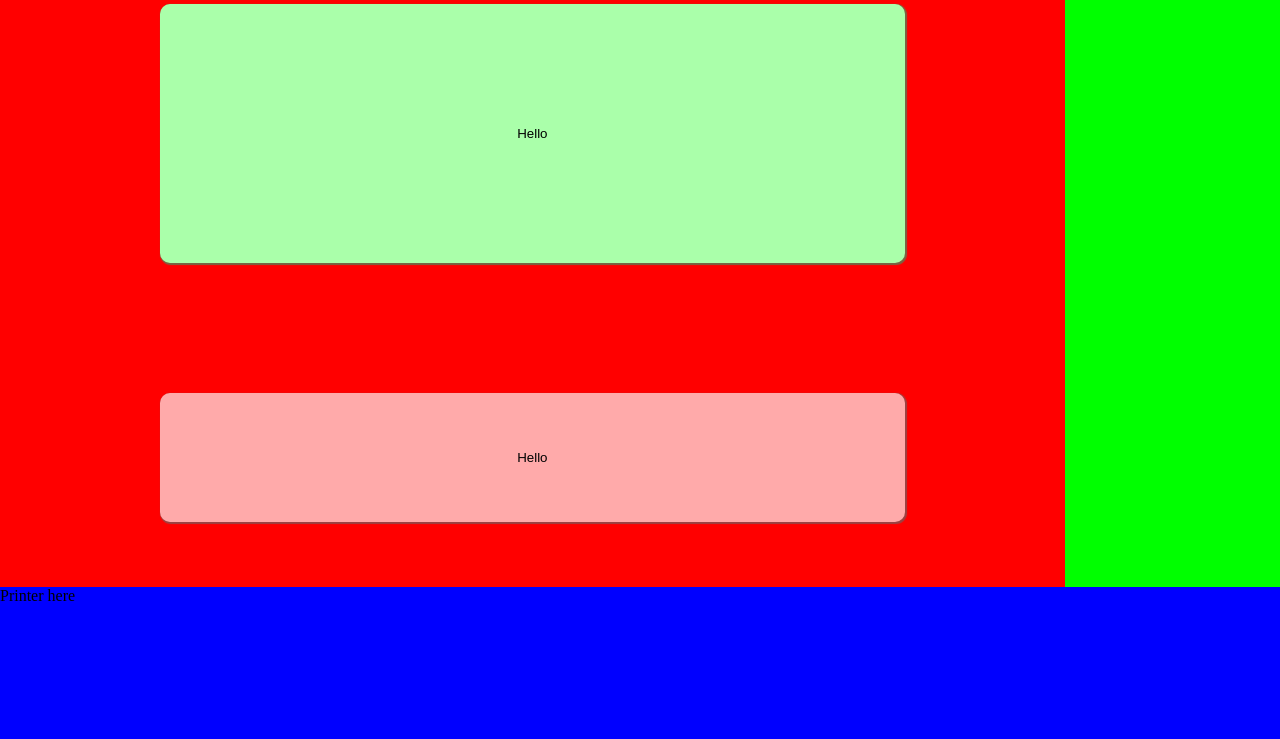
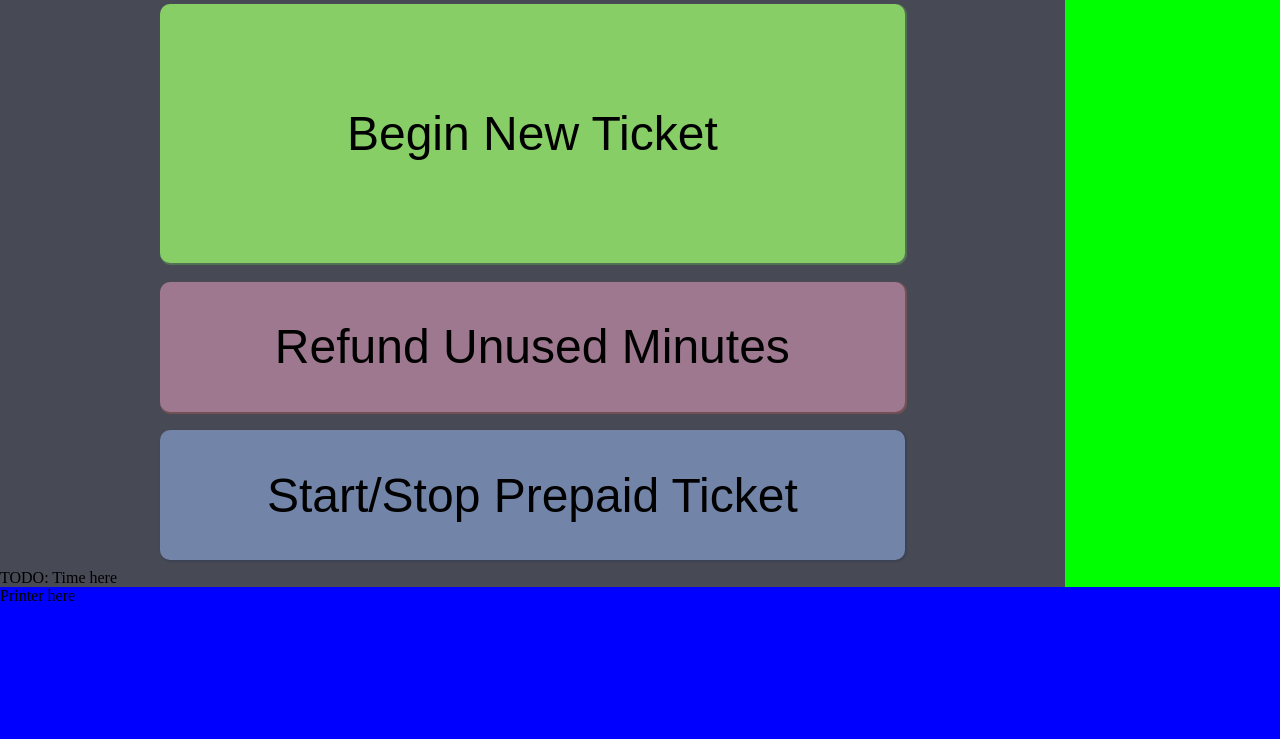
Before and after one commit to MustafaHaddara/ParkThing, a plain HTML site: page index.html in a window 1280 px wide. Shown: the part 61-800 px from the top of the page. Drawn offline with Linux system fonts and the light colour scheme.

Commit message:
Initial State.

```diff
--- a/index.html
+++ b/index.html
@@ -9,20 +9,24 @@
   <div id="flex-container">
     <div id="flex-row">
       <div id="ui-container">
-      <div id="state-initial" class="expand">
-      <button id="state-initial-new-button" class="button green">Hello</button>
-      <button id="state-initial-refund-button" class="button red">Hello</button>
-      </div>
-      <div id="state-other" class="expand">
-      </div>
+        <div id="state-initial" class="expand">
+        <h1> Ticket Machine </h1>
+          <button id="state-initial-new-button" class="button green-button state-initial-prim-button">Begin New Ticket</button>
+          <button id="state-initial-refund-button" class="button red-button state-initial-sec-button">Refund Unused Minutes</button>
+          <button id="state-initial-prepaid-button" class="button blue-button state-initial-sec-button">Start/Stop Prepaid Ticket</button>
+          TODO: Time here
+        </div>
+        <div id="state-time" class="expand">
+        </div>
       </div>
       <div id="coin-container">
-      Coin and card thing here
+        Coin and card thing here
       </div>
     </div>
     <div id="print-container">
-    Printer here
+      Printer here
     </div>
   </div>
+  <script type="text/javascript" src="javascripts/main.js"></script>
 </body>
 </html>
--- a/javascripts/main.js
+++ b/javascripts/main.js
@@ -1 +1,6 @@
-console.log('This would be the main JS file.');
+var nb = document.getElementById('state-initial-new-button');
+
+nb.addEventListener('click', function() {
+    document.getElementById("state-initial").style.display = "none";
+    document.getElementById("state-time").style.display = "flex";
+}, false);
--- a/stylesheets/main.css
+++ b/stylesheets/main.css
@@ -5,6 +5,10 @@
 html, body {
 	margin:0;
 	padding: 0;
+}
+
+h1 {
+	margin: auto;
 }
 
 #flex-container {
@@ -21,7 +25,7 @@ html, body {
 }
 
 #ui-container {
-	background-color: #FF0000;
+	background-color: #474954;
 	/*display: flex;*/
 	flex-basis: 300px;
 	flex-grow: 50;
@@ -50,14 +54,19 @@ html, body {
 	box-shadow: inset 1px 1px 1px 1px;
 }
 
-.green {
-	background-color: #AAFFAA;
+.green-button {
+	background-color: #87CE67;
 	box-shadow: 1px 1px 1px 1px rgba(85, 127, 85, 0.80);
 }
 
-.red {
-	background-color: #FFAAAA;
+.red-button {
+	background-color: #9E788F;
 	box-shadow: 1px 1px 1px 1px rgba(127, 85, 85, 0.80);
+}
+
+.blue-button {
+	background-color: #7284A8;
+	box-shadow: 1px 1px 1px 1px rgba(57, 66, 84, 0.80);
 }
 
 .expand {
@@ -65,18 +74,19 @@ html, body {
 	height: 100%;
 }
 
-#state-initial-new-button {
+.state-initial-prim-button {
 	width: 70%;
 	height: 40%;
 	margin:auto;
+	font-size: 36pt;
 
 }
 
-#state-initial-refund-button {
+.state-initial-sec-button {
 	width: 70%;
 	height: 20%;
 	margin:auto;
-
+	font-size: 36pt;
 }
 
 #state-initial {
@@ -84,6 +94,6 @@ html, body {
 	flex-direction: column;
 }
 
-#state-other {
+#state-time {
 	display:none;
 }
```
